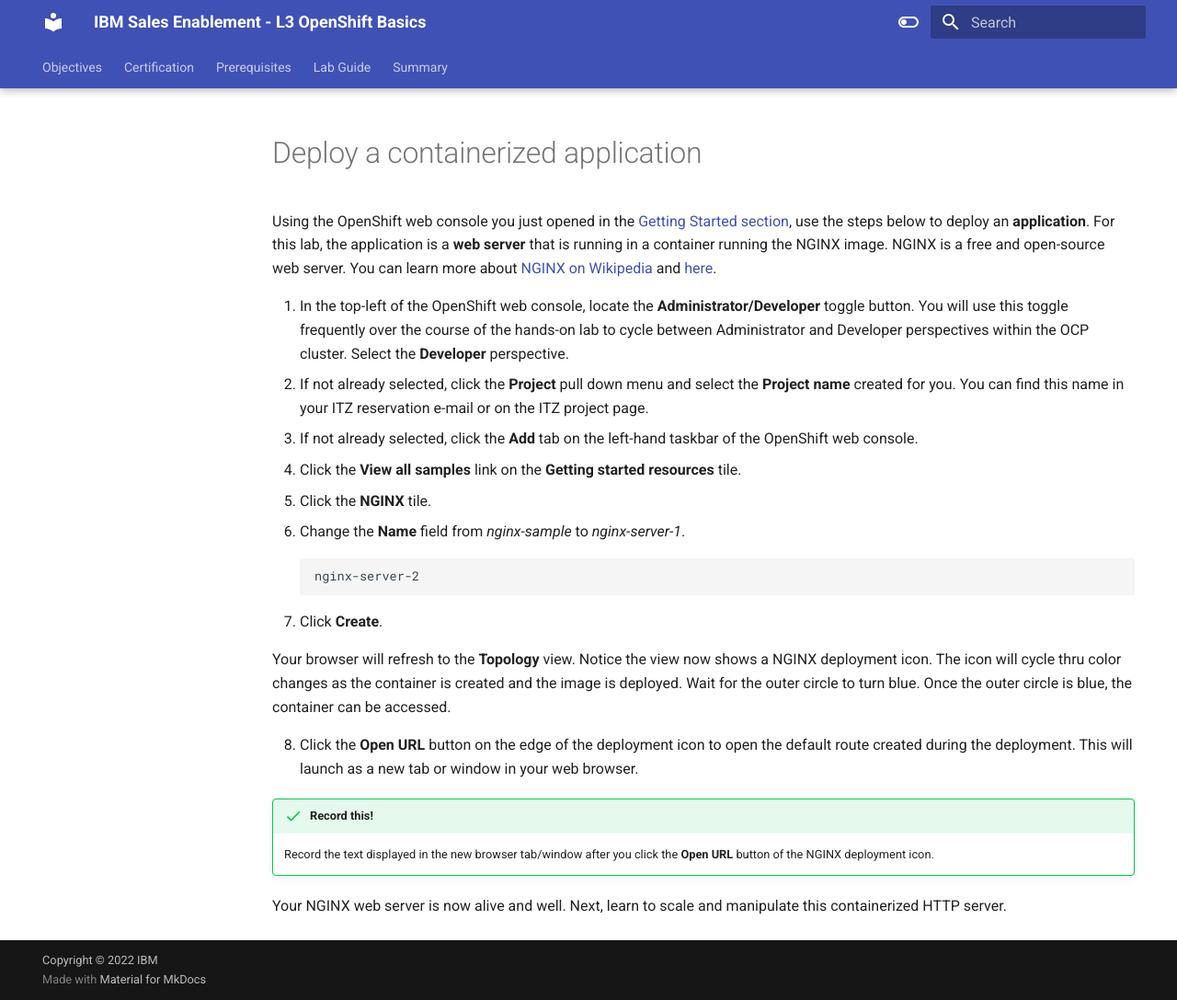
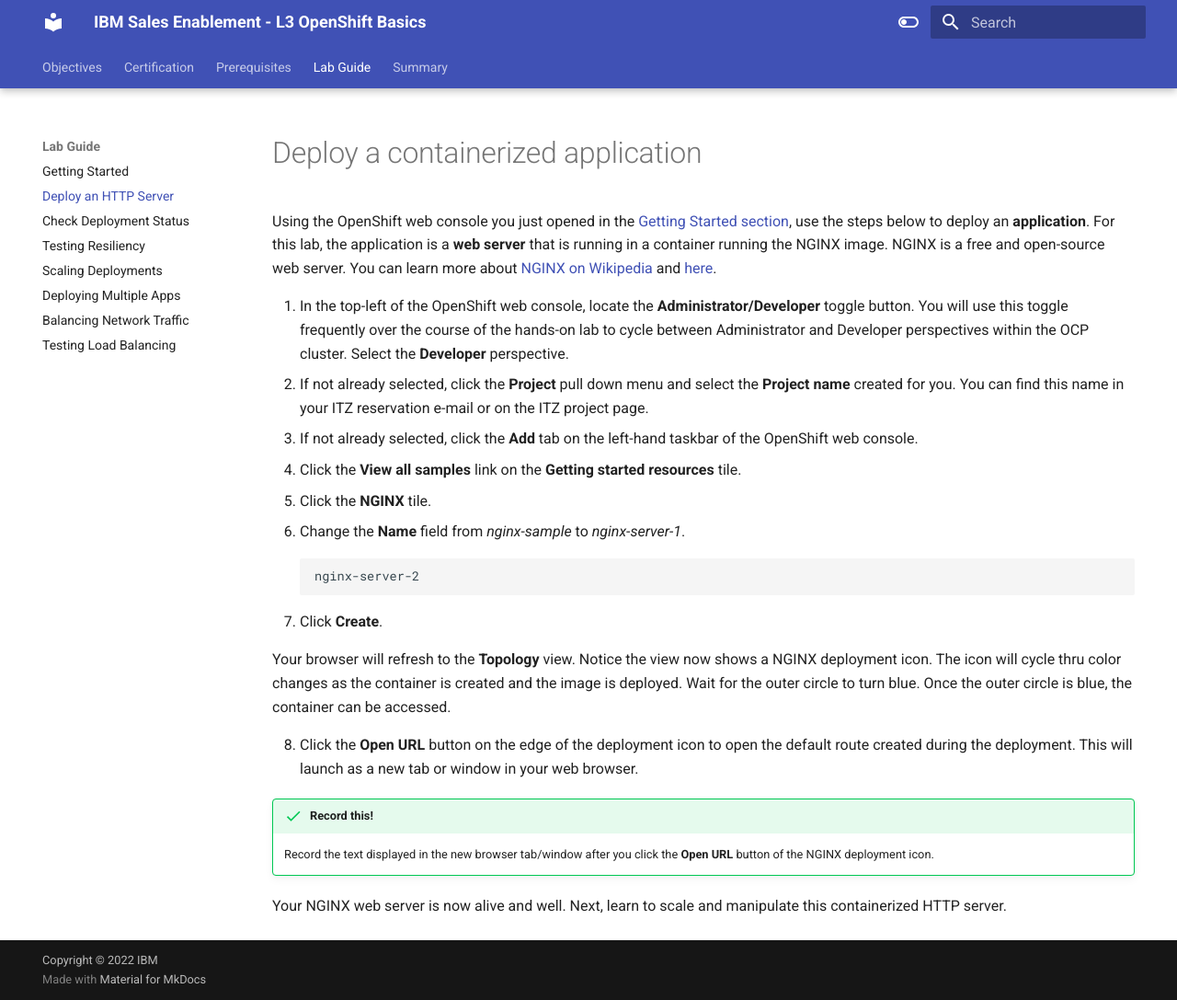
Before and after one commit to IBM/SalesEnablement-L3-OpenShift, an MkDocs documentation site: the page built from docs/labguide/deployFirstHTTPServer.md, in a window 1280 px wide and 1087 px high. Shown: the whole window at 92% size. Built offline with MkDocs 1.6.1 and Material for MkDocs 9.7.7, drawn with Linux system fonts in a browser that asks for light colours; some of the changed lines change nothing that is shown.

Commit message:
file rename

```diff
--- a/mkdocs.yml
+++ b/mkdocs.yml
@@ -14,7 +14,7 @@
   - 'Prerequisites': 'prerequisites.md'
   - Lab Guide:
     - 'Getting Started': 'labguide/gettingStarted.md'
-    - 'Deploy an HTTP Server': 'labguide/deployHTTPServer.md'
+    - 'Deploy an HTTP Server': 'labguide/deployFirstHTTPServer.md'
     - 'Check Deployment Status': 'labguide/checkDeploymentStatus.md'
     - 'Testing Resiliency': 'labguide/testingResiliency.md'
     - 'Scaling Deployments': 'labguide/scalingDeployments.md'
```
Also changed, not shown: docs/labguide/deployFirstHTTPServer.md (renamed from docs/labguide/deployHttpServer.md).
